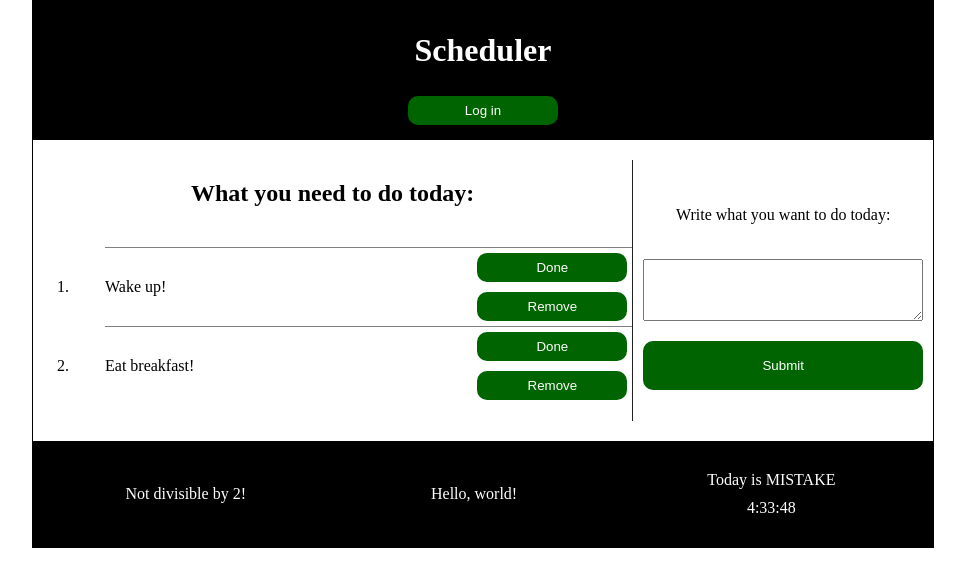
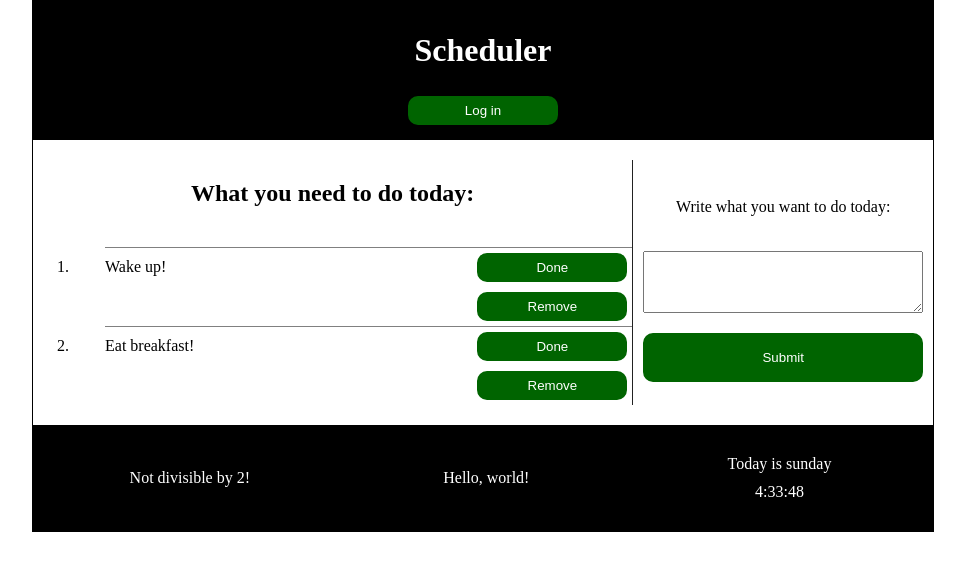
Before and after one commit to mallky/react-study, a React (Create React App) app: page / in a window 1280 px wide. Shown: the top 586 px of the page, without its empty margins (157-1122 px from the left). Built offline with nearby package versions, Linux system fonts and the light colour scheme.

Commit message:
some fix for components

```diff
--- a/src/footer/Footer.js
+++ b/src/footer/Footer.js
@@ -15,7 +15,7 @@ function day(n) {
       return 'friday';
     case 6:
       return 'saturday';
-    case 7:
+    case 0:
       return 'sunday';
     default:
       return 'MISTAKE';
--- a/src/main-block/MainBlock.css
+++ b/src/main-block/MainBlock.css
@@ -34,9 +34,6 @@ li:first-child{
 .todo{
     text-align: left;
     margin-left: 2em;
-    display: flex;
-    justify-content: space-between;
-    align-items: center;
     border-top: 1px solid gray;
 }
 .todo span{
@@ -50,4 +47,16 @@ li:first-child{
 
 .buttons-into-todo {
     text-align: right;
+    float: right;
+    display: flex;
+    flex-direction: column;
 }
+.todo-text {
+    display: inline-block;
+    padding: 5px 0 5px 0;
+    margin: 5px 0;
+}
+
+li {
+    clear: both;
+}
--- a/src/main-block/MainBlock.js
+++ b/src/main-block/MainBlock.js
@@ -14,7 +14,7 @@ class DoneBttn extends Component{
 
   handleSubmit() {
     this.setState({done: !this.state.done});
-    this.props.addClassToTodo(this.state.done);
+    this.props.addClassToTodo();
   }
 
   render(){
@@ -37,7 +37,7 @@ class RemoveBttn extends Component{
 
   handleSubmit() {
     this.setState({remove: true});
-    this.props.removeTodo(this.state.remove);
+    this.props.removeTodo();
   }
 
   render(){
@@ -47,6 +47,23 @@ class RemoveBttn extends Component{
       </button>
     );
   }
+}
+
+function ControlButtonsTodo(props) {
+  return (
+      <div className="buttons-into-todo">
+        <DoneBttn addClassToTodo={props.addClassToTodo}/>
+        <RemoveBttn removeTodo={props.removeTodo}/>
+      </div>
+  );
+}
+
+function TodoText(props) {
+  return (
+      <div className={ props.active ? 'todo-text active' : 'todo-text'}>
+        { props.quiz + '' }
+      </div>
+  );
 }
 
 class ToDoItem extends Component{
@@ -73,15 +90,16 @@ class ToDoItem extends Component{
     }
     else {
       return (
-        <li key={this.props.quiz + ''} className={this.state.active ? 'active' : ''}>
+        <li key={this.props.quiz + ''}>
           <div className="todo">
-            <span>
-              { this.props.quiz + '' }
-            </span>
-            <span className="buttons-into-todo">
-              <DoneBttn addClassToTodo={this.addClassToTodo}/>
-              <RemoveBttn removeTodo={this.removeTodo}/>
-            </span>
+            <TodoText
+                active={this.state.active}
+                quiz={this.props.quiz}
+            />
+            <ControlButtonsTodo
+                addClassToTodo={this.addClassToTodo}
+                removeTodo={this.removeTodo}
+            />
           </div>
         </li>
       );
```
